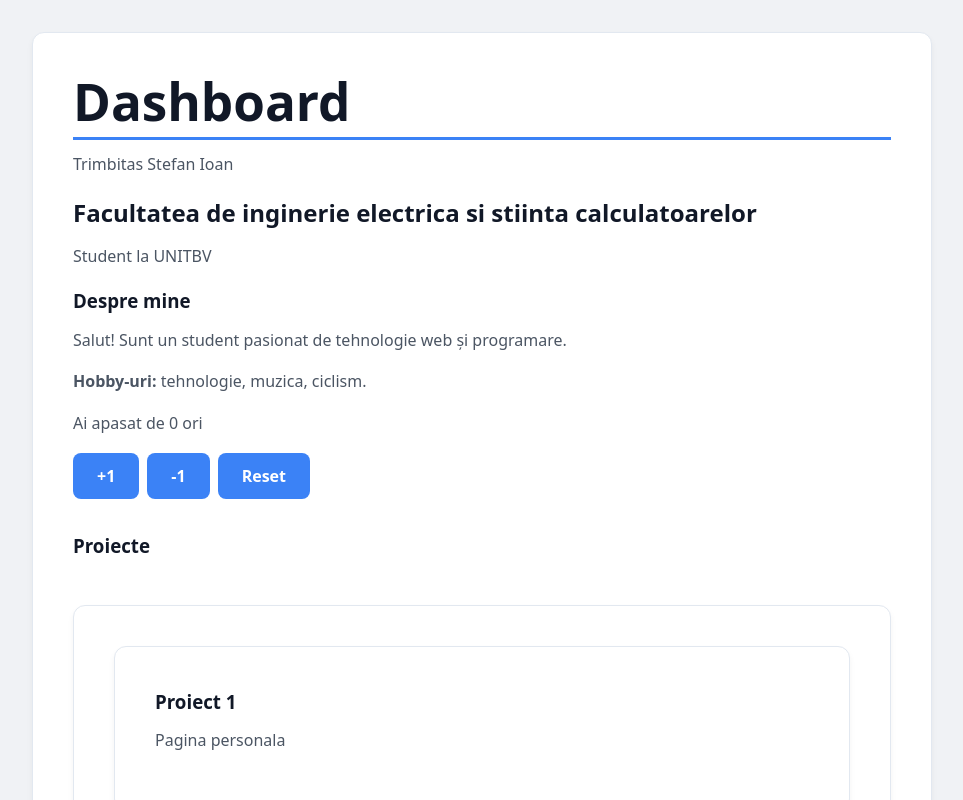
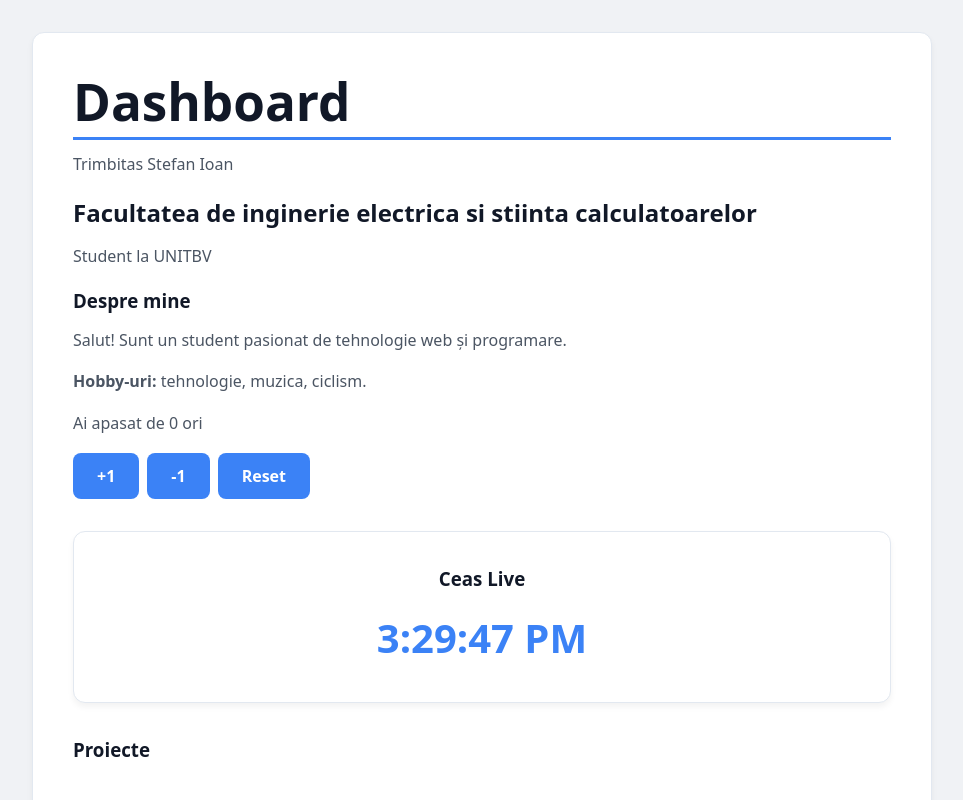
Before and after one commit to stefant27/Programare-Web, a React (Vite) app: page / in a window 1280 px wide. Shown: the top 800 px of the page, without its empty margins (158-1121 px from the left). Built offline with nearby package versions, Linux system fonts and the light colour scheme.

Commit message:
feat: Ceas live cu useEffect

```diff
--- a/src/App.css
+++ b/src/App.css
@@ -25,12 +25,28 @@ body {
   gap: 2rem;
 }
 
-div > div:not(.dashboard-header):not(.contact-form-feedback) {
+div > div:not(.dashboard-header):not(.contact-form-feedback):not(.clock-card) {
   background: #ffffff;
   padding: 2.5rem;
   border-radius: 12px;
   box-shadow: 0 4px 6px rgba(0, 0, 0, 0.05);
   border: 1px solid #e2e8f0;
+}
+
+.clock-card {
+  background: #ffffff;
+  padding: 2rem;
+  border-radius: 12px;
+  box-shadow: 0 4px 6px rgba(0, 0, 0, 0.05);
+  border: 1px solid #e2e8f0;
+  text-align: center;
+}
+
+.clock-card p {
+  font-size: 2.5rem;
+  font-weight: bold;
+  color: #3b82f6;
+  margin: 0;
 }
 
 h1, h2, h3 {
--- a/src/App.jsx
+++ b/src/App.jsx
@@ -1,10 +1,10 @@
-// src/App.jsx
-import './App.css'; // Asigurați-vă că acest import există
+import './App.css';
 import { useState } from 'react';
 import Card from './Card';
 import QuickNote from './QuickNote';
 import TodoList from './TodoList';
 import ContactForm from './ContactForm';
+import Clock from './Clock';
 
 function App() {
   const [count, setCount] = useState(0);
@@ -36,6 +36,8 @@ function App() {
         <button onClick={() => setCount(0)}>Reset</button>
       </div>
 
+      <Clock />
+
       <h3>Proiecte</h3>
       <div className="card-container">
         {projects.map(function(item, index) {
--- /dev/null
+++ b/src/Clock.jsx
@@ -0,0 +1,24 @@
+import { useState, useEffect } from 'react';
+
+function Clock() {
+  const [time, setTime] = useState(new Date());
+
+  useEffect(function() {
+    const timer = setInterval(function() {
+      setTime(new Date());
+    }, 1000);
+
+    return function() {
+      clearInterval(timer);
+    };
+  }, []);
+
+  return (
+    <div className="clock-card">
+      <h3>Ceas Live</h3>
+      <p>{time.toLocaleTimeString()}</p>
+    </div>
+  );
+}
+
+export default Clock;
```
